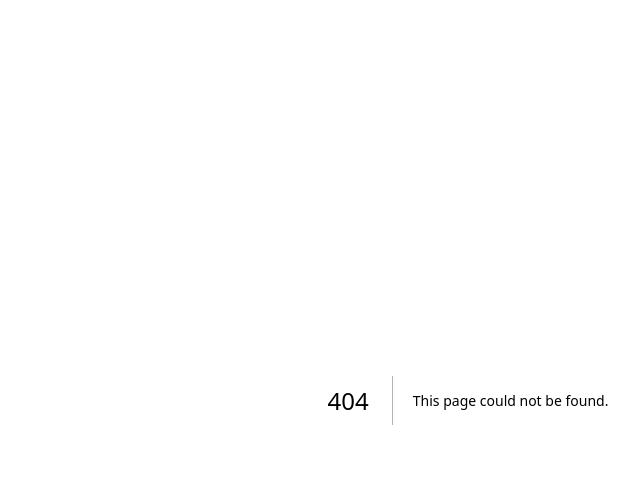
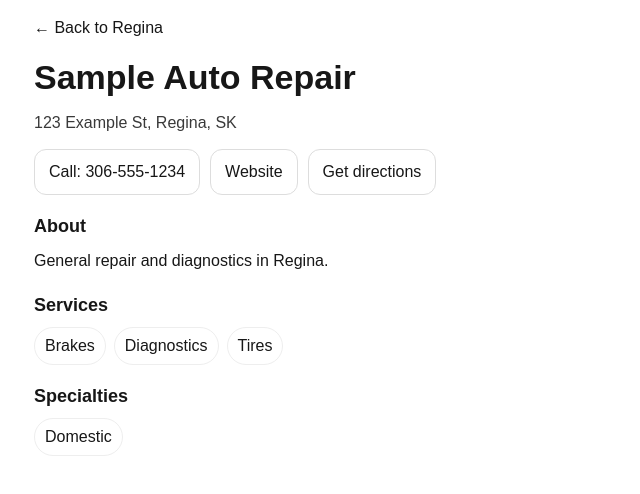
Before and after one commit to igoratamanchuk/findamechanic, a Next.js app: page /regina-sk/shops/sample-auto-repair in a window 1280 px wide. Before the commit this address had no page. Shown: the top 494 px of the page, without its empty margins (172-812 px from the left). Built offline with nearby package versions, Linux system fonts and the light colour scheme.

Commit message:
Add Regina directory and shop profile pages

```diff
--- /dev/null
+++ b/app/cities/regina-sk/page.tsx
@@ -0,0 +1,131 @@
+import Link from "next/link";
+
+type Shop = {
+  name: string;
+  slug: string;
+  address: string;
+  phone?: string;
+  website?: string;
+  services: string[];
+  specialties: string[];
+  neighborhood?: string;
+  description?: string;
+};
+
+const shops: Shop[] = [
+  {
+    name: "Sample Auto Repair",
+    slug: "sample-auto-repair",
+    address: "123 Example St, Regina, SK",
+    phone: "306-555-1234",
+    website: "https://example.com",
+    services: ["Brakes", "Diagnostics", "Tires"],
+    specialties: ["Domestic"],
+    neighborhood: "Downtown",
+    description: "General repair and diagnostics in Regina.",
+  },
+];
+
+export default function ReginaDirectory() {
+  return (
+    <main style={{ maxWidth: 1100, margin: "0 auto", padding: 16 }}>
+      <header
+        style={{
+          display: "flex",
+          justifyContent: "space-between",
+          gap: 12,
+          flexWrap: "wrap",
+        }}
+      >
+        <div>
+          <h1 style={{ fontSize: 30, fontWeight: 900 }}>
+            Auto Repair Shops in Regina, SK
+          </h1>
+          <p style={{ marginTop: 6, opacity: 0.85 }}>
+            Browse local mechanics by service and specialty. (MVP — more shops
+            coming.)
+          </p>
+        </div>
+
+        <Link
+          href="/"
+          style={{
+            padding: "10px 14px",
+            border: "1px solid #ddd",
+            borderRadius: 12,
+            textDecoration: "none",
+          }}
+        >
+          Home
+        </Link>
+      </header>
+
+      <section style={{ marginTop: 18 }}>
+        <div
+          style={{
+            display: "grid",
+            gridTemplateColumns: "repeat(auto-fit,minmax(280px,1fr))",
+            gap: 12,
+          }}
+        >
+          {shops.map((s) => (
+            <Link
+              key={s.slug}
+              href={`/regina-sk/shops/${s.slug}`}
+              style={{
+                textDecoration: "none",
+                color: "inherit",
+                border: "1px solid #eee",
+                borderRadius: 14,
+                padding: 14,
+                boxShadow: "0 1px 10px rgba(0,0,0,0.04)",
+              }}
+            >
+              <div style={{ fontSize: 18, fontWeight: 900 }}>{s.name}</div>
+
+              <div style={{ marginTop: 6, opacity: 0.8, fontSize: 14 }}>
+                {s.neighborhood ? `${s.neighborhood} • ` : ""}
+                {s.address}
+              </div>
+
+              <div
+                style={{
+                  marginTop: 10,
+                  display: "flex",
+                  flexWrap: "wrap",
+                  gap: 6,
+                }}
+              >
+                {s.services.slice(0, 3).map((t) => (
+                  <span
+                    key={t}
+                    style={{
+                      fontSize: 12,
+                      border: "1px solid #eee",
+                      padding: "5px 10px",
+                      borderRadius: 999,
+                    }}
+                  >
+                    {t}
+                  </span>
+                ))}
+
+                {s.services.length > 3 ? (
+                  <span style={{ fontSize: 12, opacity: 0.7 }}>
+                    +{s.services.length - 3} more
+                  </span>
+                ) : null}
+              </div>
+
+              {s.description ? (
+                <div style={{ marginTop: 10, opacity: 0.85, fontSize: 14 }}>
+                  {s.description}
+                </div>
+              ) : null}
+            </Link>
+          ))}
+        </div>
+      </section>
+    </main>
+  );
+}
--- a/app/page.tsx
+++ b/app/page.tsx
@@ -1,65 +1,27 @@
-import Image from "next/image";
+import Link from "next/link";
 
 export default function Home() {
   return (
-    <div className="flex min-h-screen items-center justify-center bg-zinc-50 font-sans dark:bg-black">
-      <main className="flex min-h-screen w-full max-w-3xl flex-col items-center justify-between py-32 px-16 bg-white dark:bg-black sm:items-start">
-        <Image
-          className="dark:invert"
-          src="/next.svg"
-          alt="Next.js logo"
-          width={100}
-          height={20}
-          priority
-        />
-        <div className="flex flex-col items-center gap-6 text-center sm:items-start sm:text-left">
-          <h1 className="max-w-xs text-3xl font-semibold leading-10 tracking-tight text-black dark:text-zinc-50">
-            To get started, edit the page.tsx file.
-          </h1>
-          <p className="max-w-md text-lg leading-8 text-zinc-600 dark:text-zinc-400">
-            Looking for a starting point or more instructions? Head over to{" "}
-            <a
-              href="https://vercel.com/templates?framework=next.js&utm_source=create-next-app&utm_medium=appdir-template-tw&utm_campaign=create-next-app"
-              className="font-medium text-zinc-950 dark:text-zinc-50"
-            >
-              Templates
-            </a>{" "}
-            or the{" "}
-            <a
-              href="https://nextjs.org/learn?utm_source=create-next-app&utm_medium=appdir-template-tw&utm_campaign=create-next-app"
-              className="font-medium text-zinc-950 dark:text-zinc-50"
-            >
-              Learning
-            </a>{" "}
-            center.
-          </p>
-        </div>
-        <div className="flex flex-col gap-4 text-base font-medium sm:flex-row">
-          <a
-            className="flex h-12 w-full items-center justify-center gap-2 rounded-full bg-foreground px-5 text-background transition-colors hover:bg-[#383838] dark:hover:bg-[#ccc] md:w-[158px]"
-            href="https://vercel.com/new?utm_source=create-next-app&utm_medium=appdir-template-tw&utm_campaign=create-next-app"
-            target="_blank"
-            rel="noopener noreferrer"
-          >
-            <Image
-              className="dark:invert"
-              src="/vercel.svg"
-              alt="Vercel logomark"
-              width={16}
-              height={16}
-            />
-            Deploy Now
-          </a>
-          <a
-            className="flex h-12 w-full items-center justify-center rounded-full border border-solid border-black/[.08] px-5 transition-colors hover:border-transparent hover:bg-black/[.04] dark:border-white/[.145] dark:hover:bg-[#1a1a1a] md:w-[158px]"
-            href="https://nextjs.org/docs?utm_source=create-next-app&utm_medium=appdir-template-tw&utm_campaign=create-next-app"
-            target="_blank"
-            rel="noopener noreferrer"
-          >
-            Documentation
-          </a>
-        </div>
-      </main>
-    </div>
+    <main style={{ maxWidth: 900, margin: "0 auto", padding: 16 }}>
+      <h1 style={{ fontSize: 40, fontWeight: 900 }}>Find a Mechanic</h1>
+
+      <p style={{ marginTop: 12, opacity: 0.85, lineHeight: 1.6 }}>
+        Find trusted auto repair shops across Canada. Starting with Regina, Saskatchewan.
+      </p>
+
+      <div style={{ marginTop: 20, display: "flex", gap: 12, flexWrap: "wrap" }}>
+        <Link
+          href="/cities/regina-sk"
+          style={{
+            padding: "12px 16px",
+            borderRadius: 12,
+            border: "1px solid #ddd",
+            textDecoration: "none",
+          }}
+        >
+          Browse Regina shops →
+        </Link>
+      </div>
+    </main>
   );
 }
--- /dev/null
+++ b/app/regina-sk/shops/[slug]/page.tsx
@@ -0,0 +1,160 @@
+import Link from "next/link";
+
+type Shop = {
+  slug: string;
+  name: string;
+  address: string;
+  phone?: string;
+  website?: string;
+  services: string[];
+  specialties: string[];
+  description?: string;
+};
+
+const SHOPS: Shop[] = [
+  {
+    slug: "sample-auto-repair",
+    name: "Sample Auto Repair",
+    address: "123 Example St, Regina, SK",
+    phone: "306-555-1234",
+    website: "https://example.com",
+    services: ["Brakes", "Diagnostics", "Tires"],
+    specialties: ["Domestic"],
+    description: "General repair and diagnostics in Regina.",
+  },
+];
+
+export default async function ShopPage({
+  params,
+}: {
+  params: Promise<{ slug: string }>;
+}) {
+  const { slug } = await params;
+
+  const shop = SHOPS.find((s) => s.slug === slug);
+
+  if (!shop) {
+    return (
+      <main style={{ maxWidth: 900, margin: "0 auto", padding: 16 }}>
+        <h1 style={{ fontSize: 26, fontWeight: 900 }}>Shop not found</h1>
+        <p style={{ opacity: 0.8, marginTop: 8 }}>Slug: {slug}</p>
+        <div style={{ marginTop: 14 }}>
+          <Link href="/cities/regina-sk" style={{ textDecoration: "none" }}>
+            ← Back to Regina
+          </Link>
+        </div>
+      </main>
+    );
+  }
+
+  const mapsUrl = `https://www.google.com/maps/search/?api=1&query=${encodeURIComponent(
+    shop.address
+  )}`;
+
+  return (
+    <main style={{ maxWidth: 900, margin: "0 auto", padding: 16 }}>
+      <Link href="/cities/regina-sk" style={{ textDecoration: "none" }}>
+        ← Back to Regina
+      </Link>
+
+      <h1 style={{ fontSize: 34, fontWeight: 900, marginTop: 12 }}>
+        {shop.name}
+      </h1>
+
+      <div style={{ marginTop: 8, opacity: 0.85 }}>{shop.address}</div>
+
+      <div style={{ display: "flex", gap: 10, flexWrap: "wrap", marginTop: 14 }}>
+        {shop.phone ? (
+          <a
+            href={`tel:${shop.phone}`}
+            style={{
+              padding: "10px 14px",
+              borderRadius: 12,
+              border: "1px solid #ddd",
+              textDecoration: "none",
+            }}
+          >
+            Call: {shop.phone}
+          </a>
+        ) : null}
+
+        {shop.website ? (
+          <a
+            href={shop.website}
+            target="_blank"
+            rel="noreferrer"
+            style={{
+              padding: "10px 14px",
+              borderRadius: 12,
+              border: "1px solid #ddd",
+              textDecoration: "none",
+            }}
+          >
+            Website
+          </a>
+        ) : null}
+
+        <a
+          href={mapsUrl}
+          target="_blank"
+          rel="noreferrer"
+          style={{
+            padding: "10px 14px",
+            borderRadius: 12,
+            border: "1px solid #ddd",
+            textDecoration: "none",
+          }}
+        >
+          Get directions
+        </a>
+      </div>
+
+      {shop.description ? (
+        <section style={{ marginTop: 18 }}>
+          <h2 style={{ fontSize: 18, fontWeight: 900 }}>About</h2>
+          <p style={{ marginTop: 8, lineHeight: 1.6 }}>{shop.description}</p>
+        </section>
+      ) : null}
+
+      <section style={{ marginTop: 18 }}>
+        <h2 style={{ fontSize: 18, fontWeight: 900 }}>Services</h2>
+        <div style={{ display: "flex", flexWrap: "wrap", gap: 8, marginTop: 8 }}>
+          {shop.services.map((x) => (
+            <span
+              key={x}
+              style={{
+                padding: "6px 10px",
+                borderRadius: 999,
+                border: "1px solid #eee",
+              }}
+            >
+              {x}
+            </span>
+          ))}
+        </div>
+      </section>
+
+      <section style={{ marginTop: 18 }}>
+        <h2 style={{ fontSize: 18, fontWeight: 900 }}>Specialties</h2>
+        <div style={{ display: "flex", flexWrap: "wrap", gap: 8, marginTop: 8 }}>
+          {shop.specialties.length ? (
+            shop.specialties.map((x) => (
+              <span
+                key={x}
+                style={{
+                  padding: "6px 10px",
+                  borderRadius: 999,
+                  border: "1px solid #eee",
+                }}
+              >
+                {x}
+              </span>
+            ))
+          ) : (
+            <span style={{ opacity: 0.7 }}>Not specified</span>
+          )}
+        </div>
+      </section>
+    </main>
+  );
+}
```
